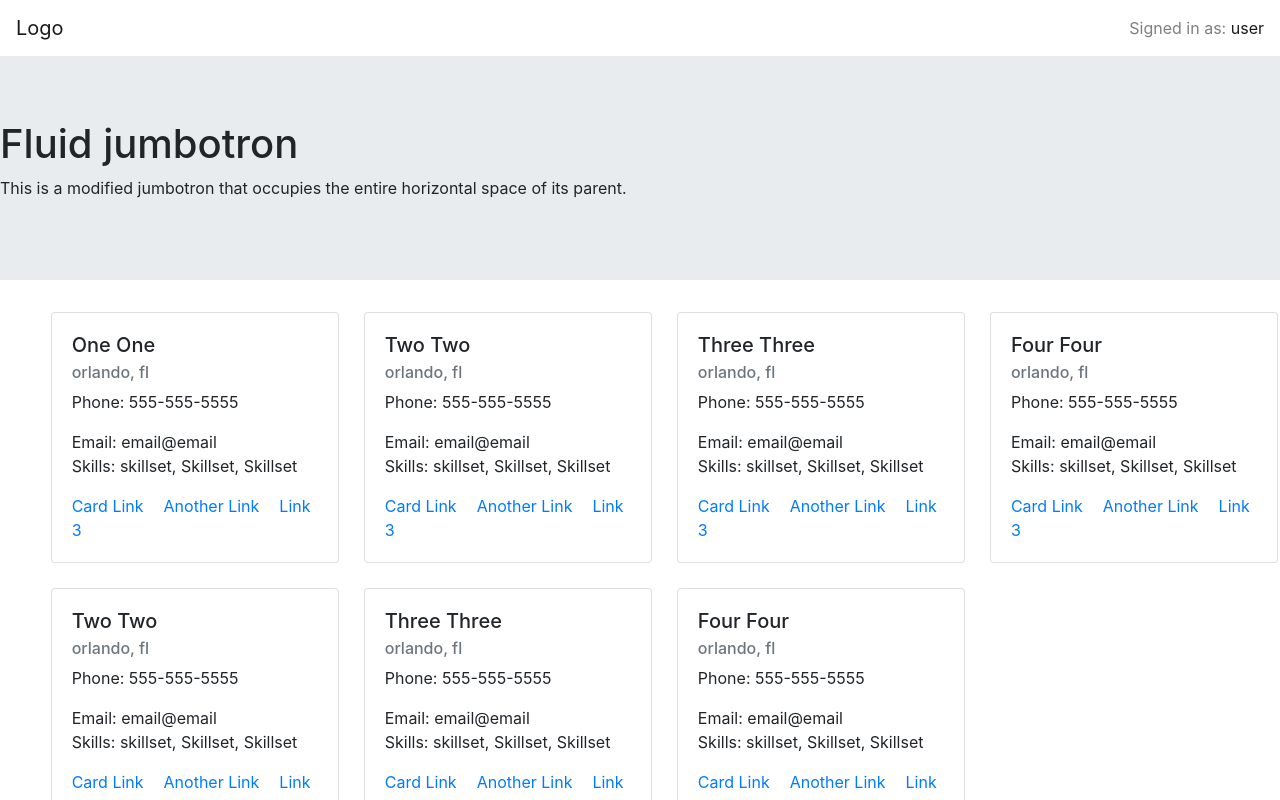
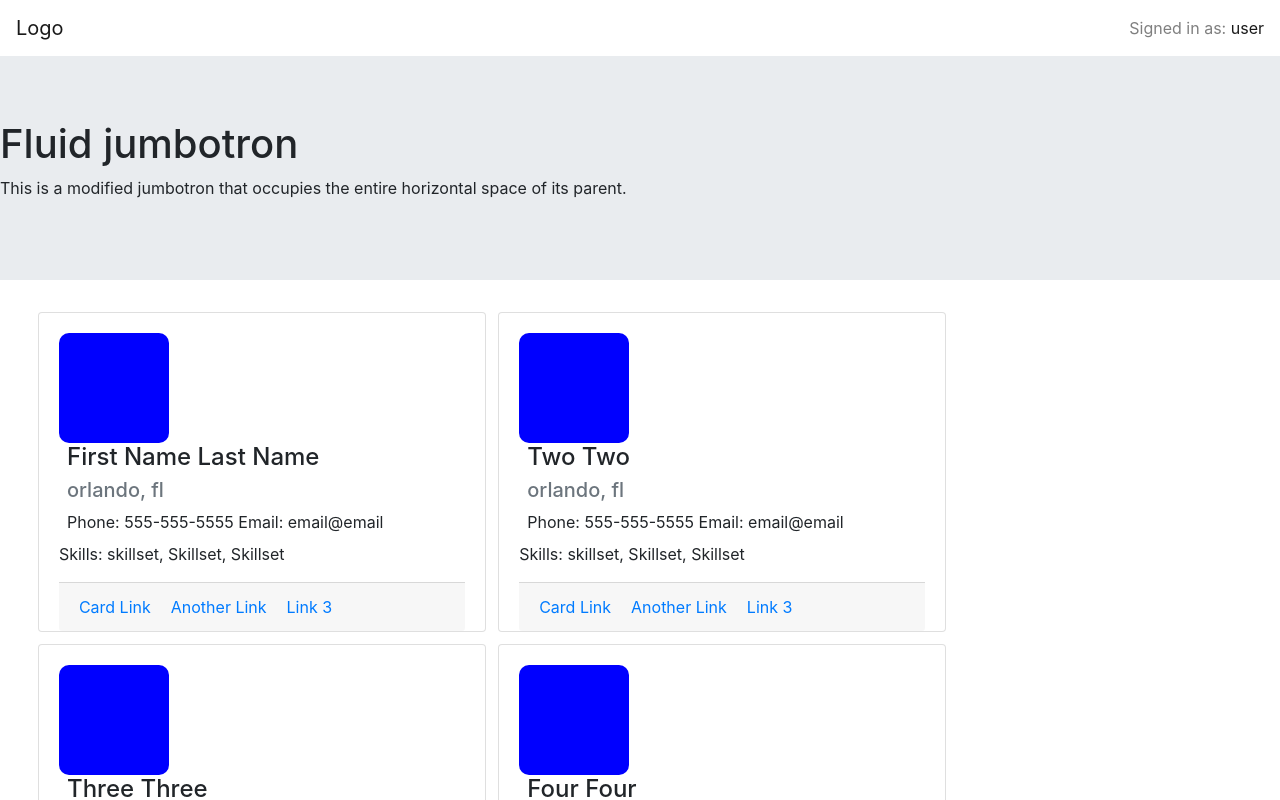
Before and after one commit to gijp-technologies/junior-board, a React (Create React App) app: page / in a window 1280 px wide. Shown: the top 800 px of the page. Built offline with nearby package versions, Linux system fonts and the light colour scheme.

Commit message:
card style not finished yet

```diff
--- a/src/components/API/JuniorsDevs.json
+++ b/src/components/API/JuniorsDevs.json
@@ -1,6 +1,6 @@
 [{
-    "firstName": "One",
-    "lastName": "One",
+    "firstName": "First Name",
+    "lastName": "Last Name",
     "email": "email@email",
     "phone": "555-555-5555",
     "city": "orlando",
--- a/src/components/Board/Style.css
+++ b/src/components/Board/Style.css
@@ -1,5 +1,5 @@
 .board-card{
     padding-left: 2%;
-    /* padding-right: 1%; */
+    padding-right: 2%;
     /* display: inline-block !important; */
 }
--- a/src/components/Cards/Cards.js
+++ b/src/components/Cards/Cards.js
@@ -1,8 +1,6 @@
 import React, { Component } from 'react'
 import Card from "react-bootstrap/Card";
 import './Style.css';
-// import JuniorDevs from "../API/JuniorDevs.json";
-
 const JuniorsDevs = require("../API/JuniorsDevs.json");
 
 class Juniors extends Component {
@@ -16,29 +14,30 @@ class Juniors extends Component {
 
     render() {
         return (
-            <div className="JrCard">
+            <div>
                 {JuniorsDevs.map((dev, key) =>
-                    <Card style={{ width: '18rem' }}>
+                    <Card style={{ width: '28rem' }}>
                         <Card.Body>
-                            <row>
-
-                                <Card.Title>{dev.firstName + " " + dev.lastName}</Card.Title>
-                                <Card.Subtitle className="mb-2 text-muted">{dev.city + ", " + dev.state}</Card.Subtitle>
-                                <Card.Text>
-                                    Phone: {" " + dev.phone}
+                            <row className="card-top-section">
+                                {/* IMAGE GOES HERE: */}
+                                <span><div className="image-placeholder"></div>
+                                <Card.Title className="card-info" as="h4">{dev.firstName + " " + dev.lastName}</Card.Title>
+                                <Card.Subtitle className="mb-2 text-muted card-info" as="h5">{dev.city + ", " + dev.state}</Card.Subtitle>
+                                <Card.Text className="card-info">
+                                Phone: {" " + dev.phone }  Email: {" " + dev.email}
                                 </Card.Text>
-                                <Card.Text>
-                                    Email: {" " + dev.email}
-                                </Card.Text>
+                                </span>
                             </row>
 
                             <row>
-                                <Card.Text>
-                                    Skills: {" " + dev.skillset}
+                                <Card.Text className="skillset">
+                                Skills: {" " + dev.skillset}
                                 </Card.Text>
-                                <Card.Link href={dev.link1} target="blank">Card Link</Card.Link>
-                                <Card.Link href={dev.link2} target="blank">Another Link</Card.Link>
-                                <Card.Link href={dev.link3} target="blank">Link 3</Card.Link>
+                                <div className="card-footer">
+                                <Card.Link  href={dev.link1} target="blank">Card Link</Card.Link>
+                                <Card.Link  href={dev.link2} target="blank">Another Link</Card.Link>
+                                <Card.Link  href={dev.link3} target="blank">Link 3</Card.Link>
+                                </div>
                             </row>
                         </Card.Body>
                     </Card>
--- a/src/components/Cards/Style.css
+++ b/src/components/Cards/Style.css
@@ -1,8 +1,28 @@
 .card{
-    margin-left: 2%;
-    margin-bottom: 2%;
+    margin-left: 1%;
+    margin-bottom: 1%;
     display: inline-block !important;
+    height: 320px;
     /* display: grid; */
     /* grid-template-columns: repeat(2, 1fr); */
     /* grid-gap: 1em; */
 }
+.card-info{
+    margin-left: 2%;
+}
+.skillset{
+    margin-top: 2%;
+}
+.card-footer{
+   bottom: 0 !important;
+   /* margin-top: 40px;   */
+}
+.image-placeholder{
+    width: 110px;
+    height: 110px;
+    border-radius: 10px;
+    background-color: blue;
+}
+/* .card-top-section{
+    display: inline-block !important;
+} */
```
